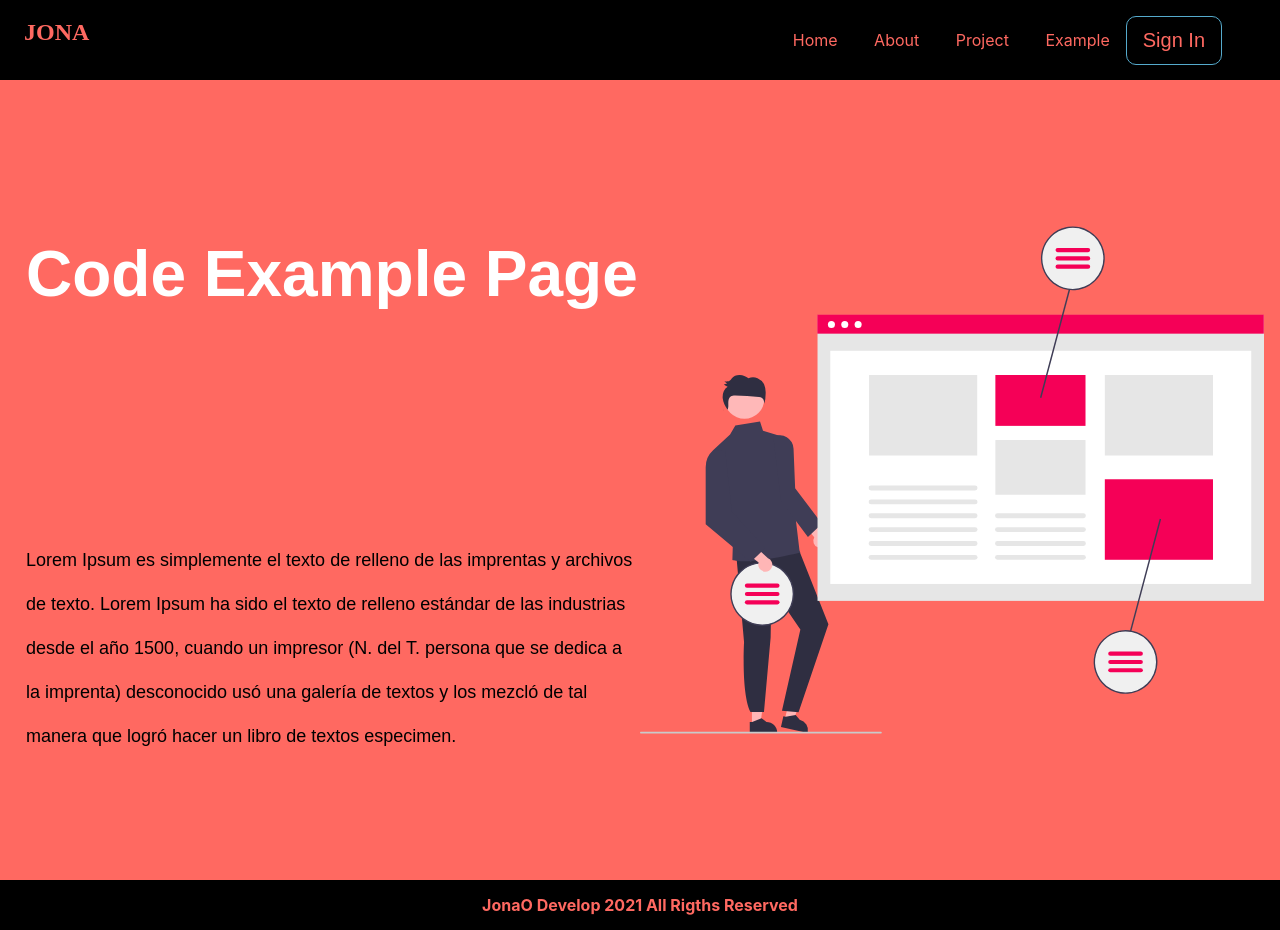
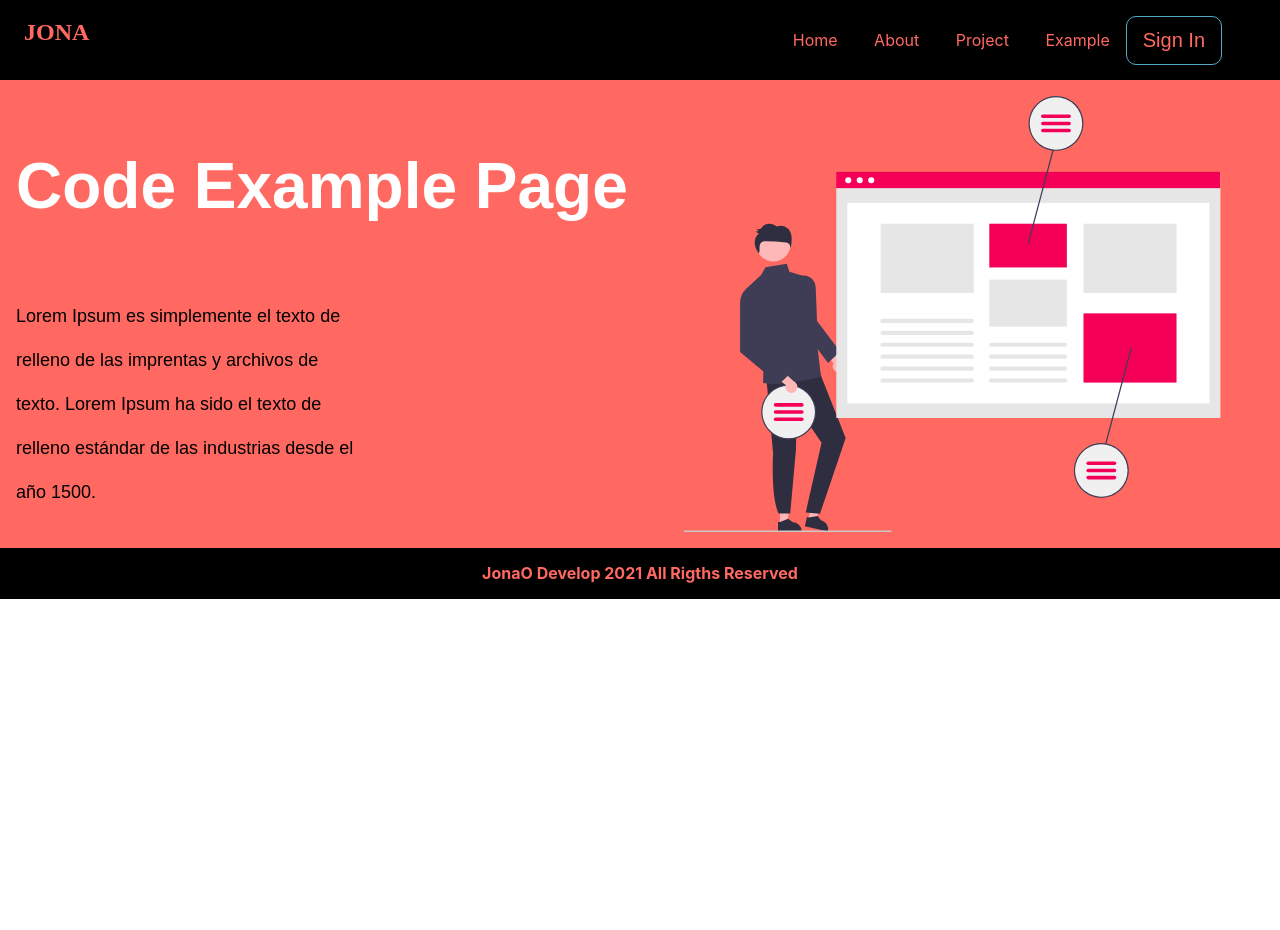
Before and after one commit to jona-ochoa/Next-Blog, a Next.js app: page / in a window 1280 px wide. After the commit the page ends 800 px from the top, so only its background shows below. Built offline with nearby package versions, Linux system fonts and the light colour scheme; a web font is replaced by a local one.

Commit message:
add new changes

```diff
--- a/components/About.elements.js
+++ b/components/About.elements.js
@@ -2,7 +2,7 @@ import styled from "styled-components";
 
 export const AboutContainer = styled.section`
   width: 100%;
-  height: 100vh;
+  height: 100%;
   background: #ff6961;
   display: flex;
   flex-wrap: wrap;
--- a/pages/index.js
+++ b/pages/index.js
@@ -1,17 +1,16 @@
 import styled from "styled-components";
 import Image from "next/image";
-import { AboutH1 } from "../components/About.elements";
 
 const Container = styled.section`
   width: 100%;
-  height: 100vh;
+  height: 100%;
   background: #ff6961;
   display: flex;
   padding: 1rem 1rem;
 `;
 const Card = styled.div`
   flex: 1;
-  padding: 10px;
+  padding: 0px;
   padding-right: 0;
   display: flex;
   flex-direction: column;
@@ -40,6 +39,7 @@ const Descrip = styled.p`
   color: #000;
   font-size: 18px;
   line-height: 44px;
+  max-width: 350px;
 `;
 
 export default function Home() {
@@ -51,10 +51,7 @@ export default function Home() {
           <Descrip>
             Lorem Ipsum es simplemente el texto de relleno de las imprentas y
             archivos de texto. Lorem Ipsum ha sido el texto de relleno estándar
-            de las industrias desde el año 1500, cuando un impresor (N. del T.
-            persona que se dedica a la imprenta) desconocido usó una galería de
-            textos y los mezcló de tal manera que logró hacer un libro de textos
-            especimen.
+            de las industrias desde el año 1500.
           </Descrip>
         </Card>
         <Card>
```
